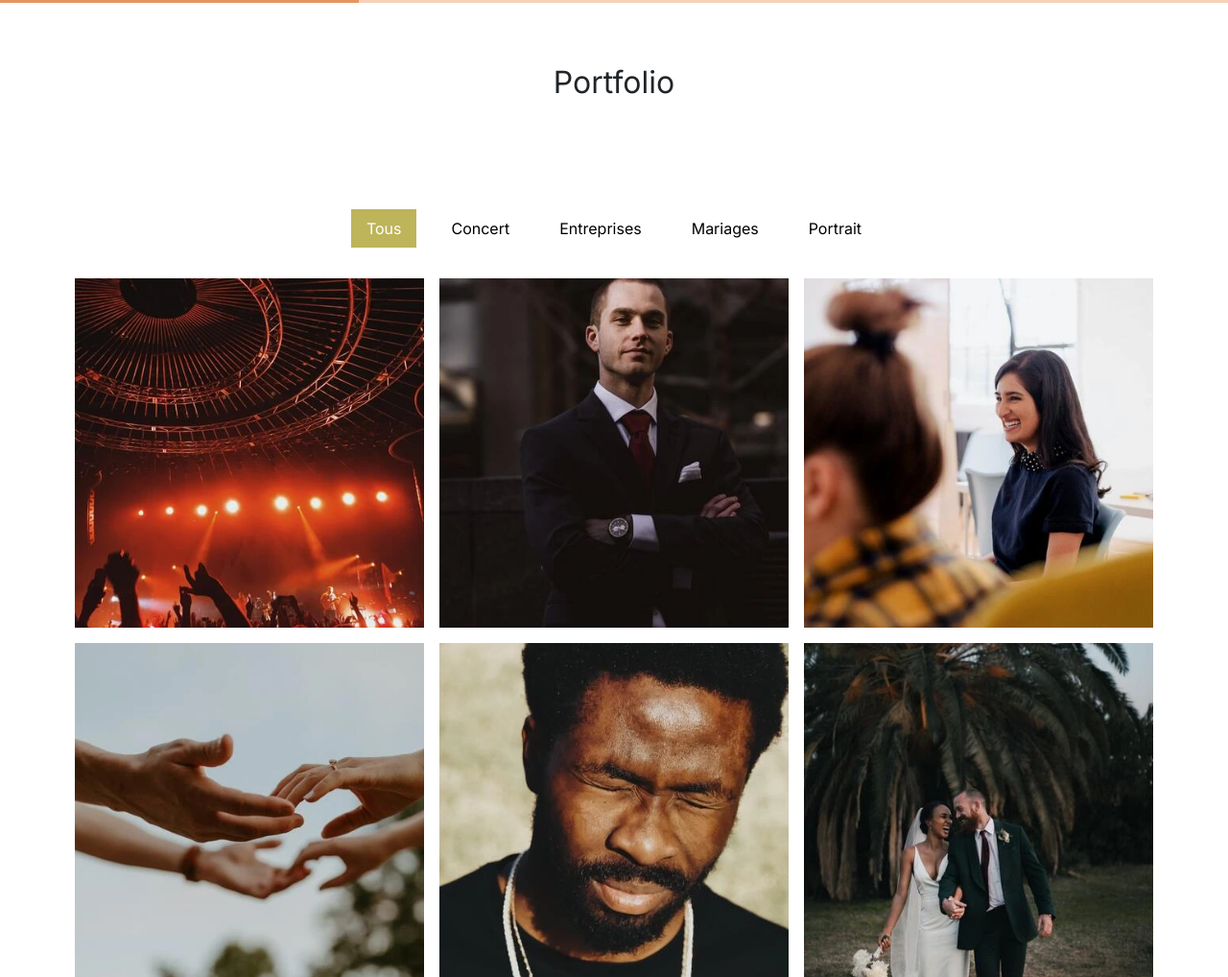
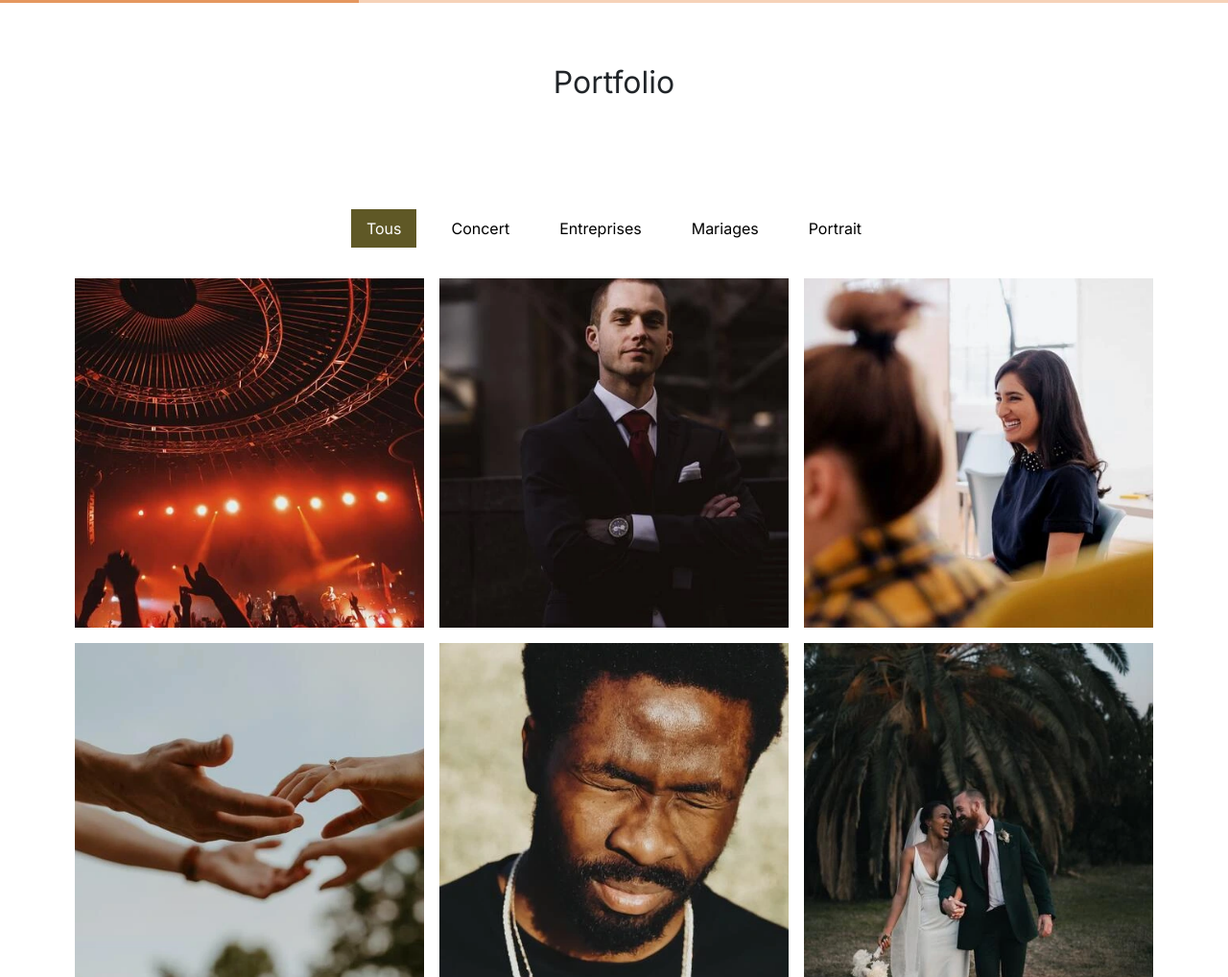
Before and after one commit to Anthax386/OS-Projet9-SEO, a plain HTML site: page index.html in a window 1280 px wide. Shown: the part 1256-2274 px from the top of the page at 96% size. Drawn offline with nearby package versions, Linux system fonts and the light colour scheme.

Commit message:
remove unused css rule + etdit color contrast

```diff
--- a/assets/style.css
+++ b/assets/style.css
@@ -90,9 +90,6 @@ body {
 	font-size: 14px;
 }
 
-#gallery {
-	/*	min-height: 100vh; */
-}
 .title{
 	text-align: center;
 	padding-block: 2em;
@@ -102,7 +99,7 @@ body {
 }
 .nav-pills .nav-link.active, .nav-pills .show > .nav-link {
 	color: #fff;
-	background-color: #BEB45A;
+	background-color: #5F5826;
 	border-radius:0 ;
 }
 .nav-pills .nav-link {
```
